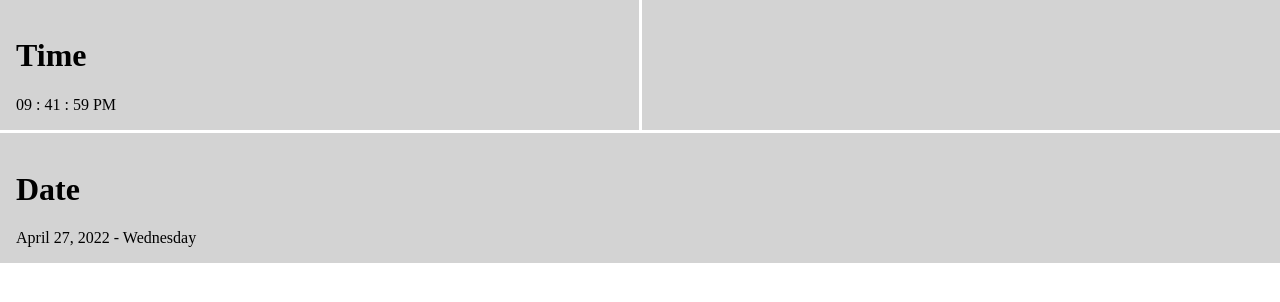
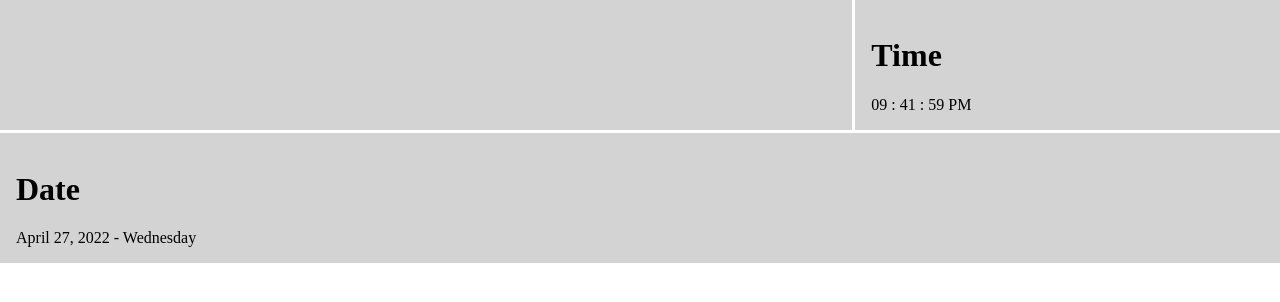
Before and after one commit to KeriCKelly/Dashboard, a plain HTML site: page index.html in a window 1280 px wide. Drawn offline with nearby package versions, Linux system fonts and the light colour scheme; no server answers.

Commit message:
practice
*Editing JS

```diff
--- a/css/styles.css
+++ b/css/styles.css
@@ -2,15 +2,15 @@
 
 .layout {
   display: grid;
-  grid-template-columns: repeat(2, 1fr);
+  grid-template-columns: repeat(3, 1fr);
   grid-template-rows: repeat(2, 1fr);
   grid-column-gap: 3px;
   grid-row-gap: 3px;
   }
 
-  .time { grid-area: 1 / 1 / 2 / 2; }
-  .date { grid-area: 2 / 1 / 3 / 3; }
-  .weather { grid-area: 1 / 2 / 2 / 3; }
+  .weather { grid-area: 1 / 1 / 3/ 3; }
+  .date { grid-area: 3 / 1 / 3 / 4; }
+  .time { grid-area: 1/ 3/ 3 / 3; }
 
 /* Widgets */
 section {
```
Also changed, not shown: 1 other file.
